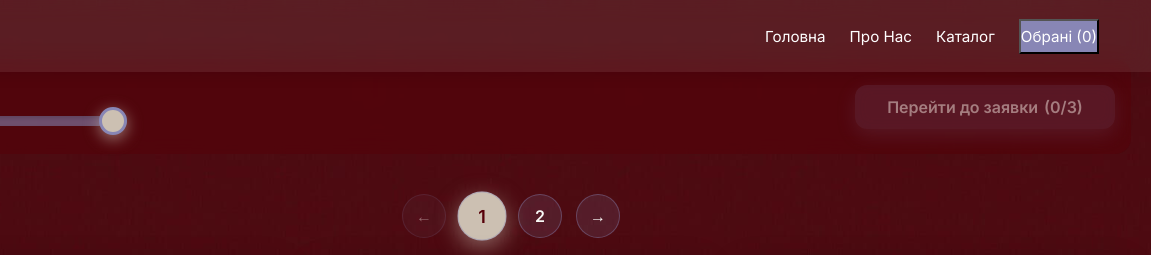
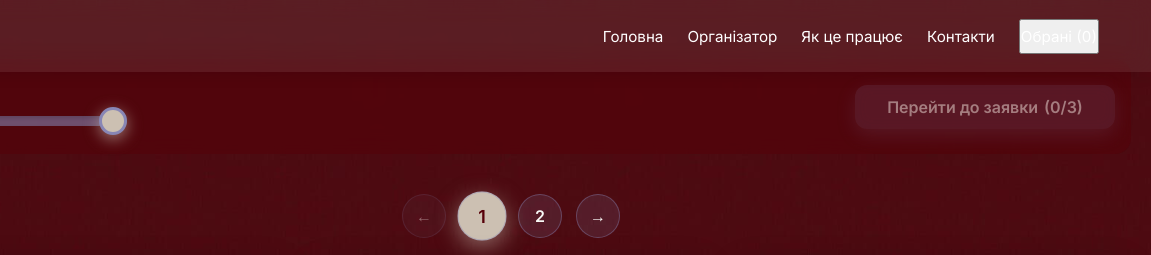
Before and after one commit to Yura88G/ticket08-, a plain HTML site: page catalogue.html in a window 1280 px wide. Shown: the top 255 px of the page, 129-1280 px from the left. Drawn offline with nearby package versions, Linux system fonts and the light colour scheme; a web font is replaced by a local one.

Commit message:
Update catalogue.html

```diff
--- a/catalogue.html
+++ b/catalogue.html
@@ -12,45 +12,46 @@
 </head>
 <body>
 
-<header class="main-header" id="main-header">
+<header class="main-header">
     <a href="index.html" class="logo-link">
         <img src="assets/img/logo.png" alt="Логотип Ticket 2 Love" class="logo">
     </a>
 
     <!-- ДЕСКТОПНА НАВІГАЦІЯ -->
-    <nav class="main-nav desktop-nav" id="main-nav" aria-label="Основна навігація">
+    <nav class="desktop-nav">
         <a href="index.html">Головна</a>
-        <a href="#about">Про Нас</a>
-        <a href="catalogue.html">Каталог</a>
-        <button id="view-favorites" class="favorites-button cta-her">
+        <a href="#about">Організатор</a>
+        <a href="#how-it-works">Як це працює</a>
+        <a href="#faq">Контакти</a>
+        <button id="view-favorites" class="favorites-btn">
             Обрані <span class="favorites-counter">(0)</span>
         </button>
     </nav>
 
-    <!-- МОБІЛЬНА НАВІГАЦІЯ -->
-    <button class="nav-toggle" id="nav-toggle" aria-label="Відкрити меню" aria-controls="mobile-nav" aria-expanded="false">
+    <!-- МОБІЛЬНІ КНОПКИ -->
+    <button class="nav-toggle" id="nav-toggle" aria-controls="mobile-nav" aria-expanded="false">
         <span></span>
         <span></span>
         <span></span>
     </button>
 
-    <!-- МОБІЛЬНЕ МЕНЮ (ГАМБУРГЕР) -->
-    <nav class="mobile-nav" id="mobile-nav" aria-hidden="true">
-        <a href="index.html">Головна</a>
-        <a href="#about">Про Нас</a>
-        <a href="catalogue.html">Каталог</a>
-        <button id="view-favorites-mobile" class="favorites-button">
-            Обрані <span class="favorites-counter">(0)</span>
-        </button>
-    </nav>
-
-    <!-- ІКОНКА "ОБРАНІ" НА МОБІЛЬЦІ (завжди видима) -->
     <button id="view-favorites-icon" class="favorites-icon" aria-label="Обрані">
         <svg xmlns="http://www.w3.org/2000/svg" width="24" height="24" fill="currentColor" viewBox="0 0 24 24">
             <path d="M12 21.35l-1.45-1.32C5.4 15.36 2 12.28 2 8.5 2 5.42 4.42 3 7.5 3c1.74 0 3.41.81 4.5 2.09C13.09 3.81 14.76 3 16.5 3 19.58 3 22 5.42 22 8.5c0 3.78-3.4 6.86-8.55 11.54L12 21.35z"/>
         </svg>
         <span class="favorites-counter">(0)</span>
     </button>
+
+    <!-- МОБІЛЬНЕ МЕНЮ -->
+    <nav class="mobile-nav" id="mobile-nav" aria-hidden="true">
+        <a href="index.html">Головна</a>
+        <a href="#about">Організатор</a>
+        <a href="#how-it-works">Як це працює</a>
+        <a href="#faq">Контакти</a>
+        <button id="view-favorites-mobile" class="favorites-btn">
+            Обрані <span class="favorites-counter">(0)</span>
+        </button>
+    </nav>
 </header>
 
     <main>
```
